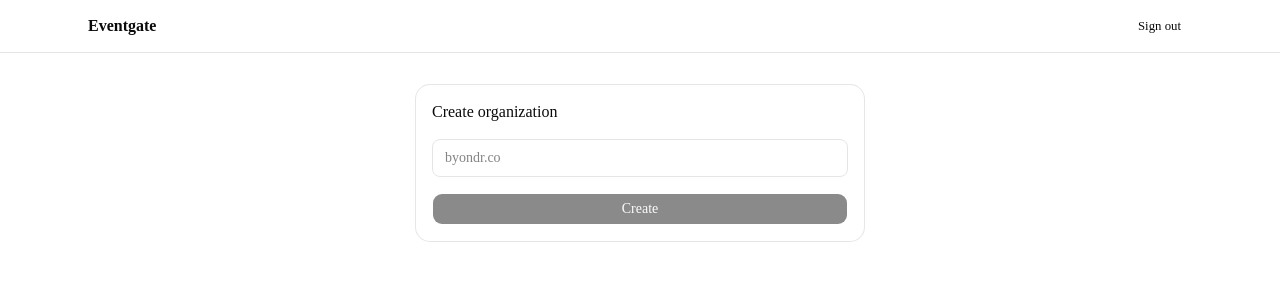
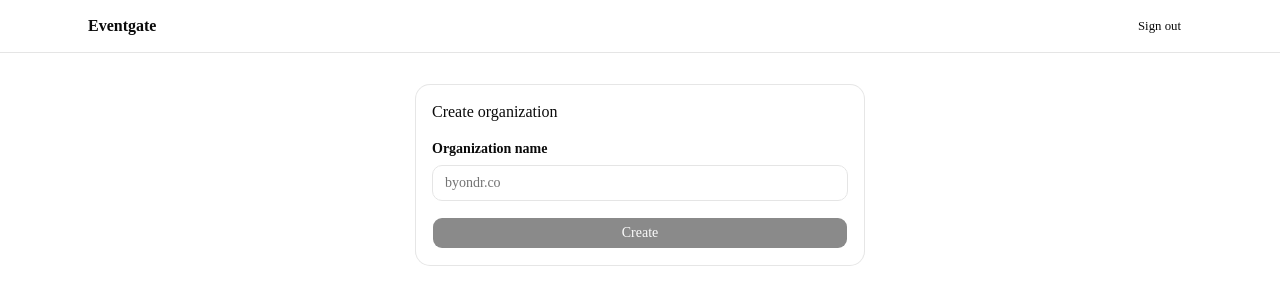
Before and after one commit to byondr-co/eventgate, a Next.js app in the folder frontend/: page /orgs/new in a window 1280 px wide. Shown: the top 304 px of the page. Built offline with nearby package versions, Linux system fonts and the light colour scheme; no server answers.

Commit message:
feat(orgs): migrate create-org form to Field/Input

```diff
--- a/frontend/components/orgs/create-org-form.tsx
+++ b/frontend/components/orgs/create-org-form.tsx
@@ -5,6 +5,8 @@ import { useState } from "react";
 
 import { Button } from "@/components/ui/button";
 import { Card, CardContent, CardHeader, CardTitle } from "@/components/ui/card";
+import { Field } from "@/components/ui/field";
+import { Input } from "@/components/ui/input";
 import { extractApiError } from "@/lib/api";
 import { useCreateOrg } from "@/lib/orgs";
 
@@ -26,7 +28,9 @@ export function CreateOrgForm() {
       </CardHeader>
       <CardContent>
         <form onSubmit={onSubmit} className="space-y-4">
-          <input
+          <Field label="Organization name" htmlFor="org-name">
+            <Input
+              id="org-name"
               type="text"
               required
               minLength={2}
@@ -34,8 +38,8 @@ export function CreateOrgForm() {
               value={name}
               onChange={(e) => setName(e.target.value)}
               placeholder="byondr.co"
-            className="w-full rounded-md border border-input bg-background px-3 py-2 text-sm focus:outline-none focus:ring-2 focus:ring-ring"
             />
+          </Field>
           <Button type="submit" disabled={create.isPending || !name} className="w-full">
             {create.isPending ? "Creating…" : "Create"}
           </Button>
```
Also changed, not shown: 1 other file (tests, documents, lock files or other folders). Lines whose indentation alone changed are shown as unchanged.
